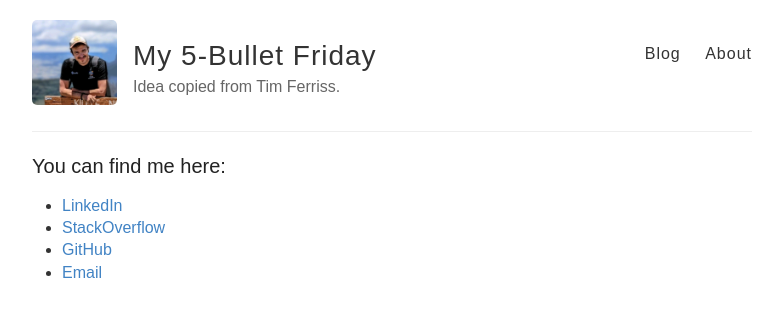
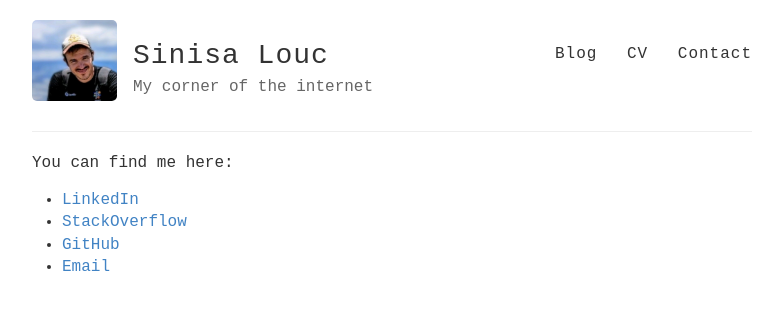
Before and after one commit to slouc/slouc.github.io, a Jekyll site: the page built from pages/contact.md, in a window 1280 px wide. Shown: the top 317 px of the page, without its empty margins (248-1030 px from the left). Built offline with Jekyll 4.4.1, drawn with Linux system fonts in a browser that asks for light colours.

```diff
--- a/_config.yml
+++ b/_config.yml
@@ -1,8 +1,8 @@
-name: My 5-Bullet Friday
+name: Sinisa Louc
 
-description: Idea copied from Tim Ferriss.
+description: My corner of the internet
 
-avatar: https://raw.githubusercontent.com/slouc/slouc.github.io/master/images/profile_pic.jpeg
+avatar: https://raw.githubusercontent.com/slouc/slouc.github.io/master/images/profile.png
 
 permalink: /:title/
 
--- a/_layouts/default.html
+++ b/_layouts/default.html
@@ -40,8 +40,9 @@
           </div>
 
           <nav>
-            <a href="{{ site.baseurl }}/">Blog</a>
-            <a href="{{ site.baseurl }}/about">About</a>
+            <a href="{{ site.baseurl }}/blog">Blog</a>
+            <a href="{{ site.baseurl }}/files/CV.pdf">CV</a>
+            <a href="{{ site.baseurl }}/contact">Contact</a>
           </nav>
         </header>
       </div>
--- a/_sass/_variables.scss
+++ b/_sass/_variables.scss
@@ -15,7 +15,7 @@ $lightGray: #eee;
 $white: #fff;
 
 // Font stacks
-$fontfamily: Arial;
+$fontfamily: "Courier New";
 
 // Mobile breakpoints
 @mixin mobile {
--- a/about.md
+++ b/pages/contact.md
@@ -1,8 +1,9 @@
 ---
 layout: page
-title: "You can find me here:"
-permalink: /about/
+permalink: /contact/
 ---
+
+You can find me here:
 
 - [LinkedIn](https://www.linkedin.com/in/sinisalouc/)
 - [StackOverflow](https://stackoverflow.com/users/5599298/slouc)
--- a/style.scss
+++ b/style.scss
@@ -251,7 +251,6 @@ nav {
 
 .posts > .post {
   padding-bottom: 0em;
-  border-bottom: 1px solid $lightGray;
 }
 
 .posts > .post:last-child {
```
Also changed, not shown: _posts/2025-01-10-post.md (added, +6 -0 lines), index.html (+1 -13 lines), pages/404.md (renamed from 404.md, +1 -1 lines), pages/blog.md (added, +13 -0 lines), images/profile.png (added), images/profile_pic.jpeg (deleted), 1 other file.
